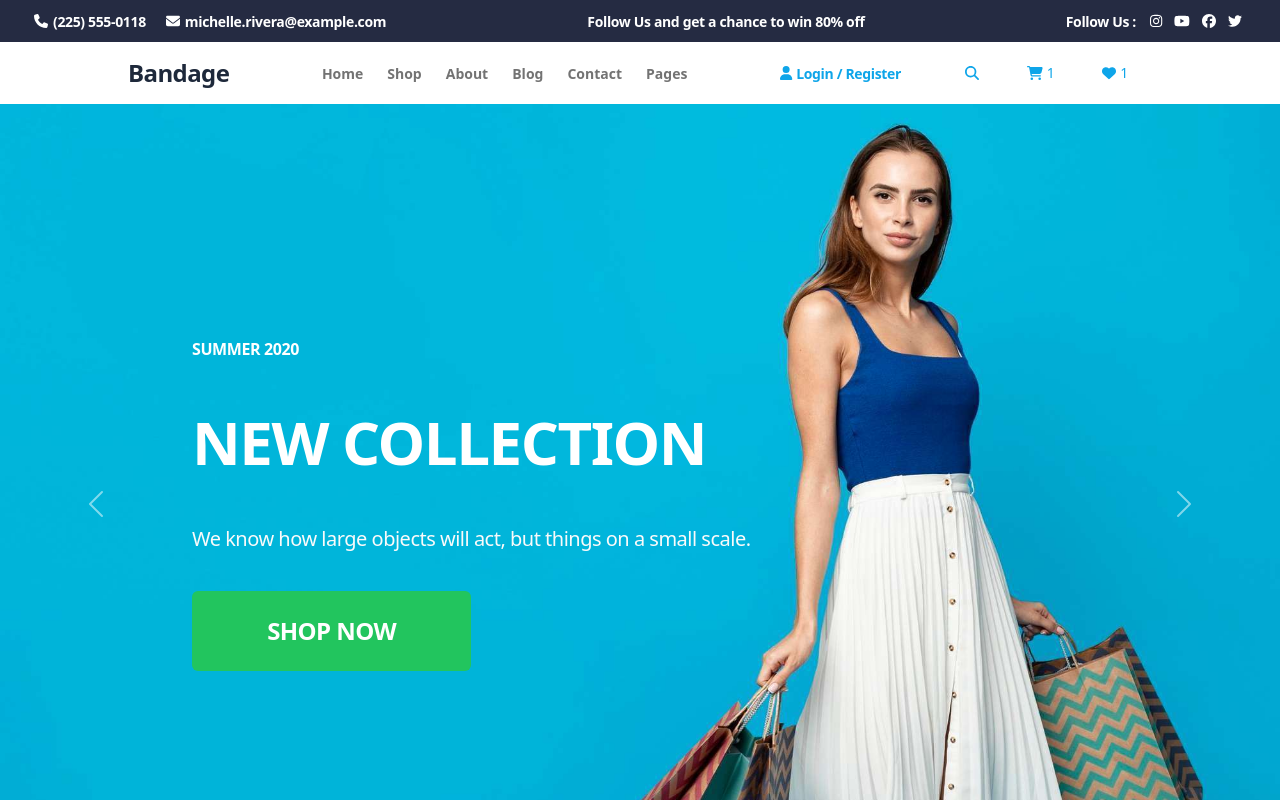
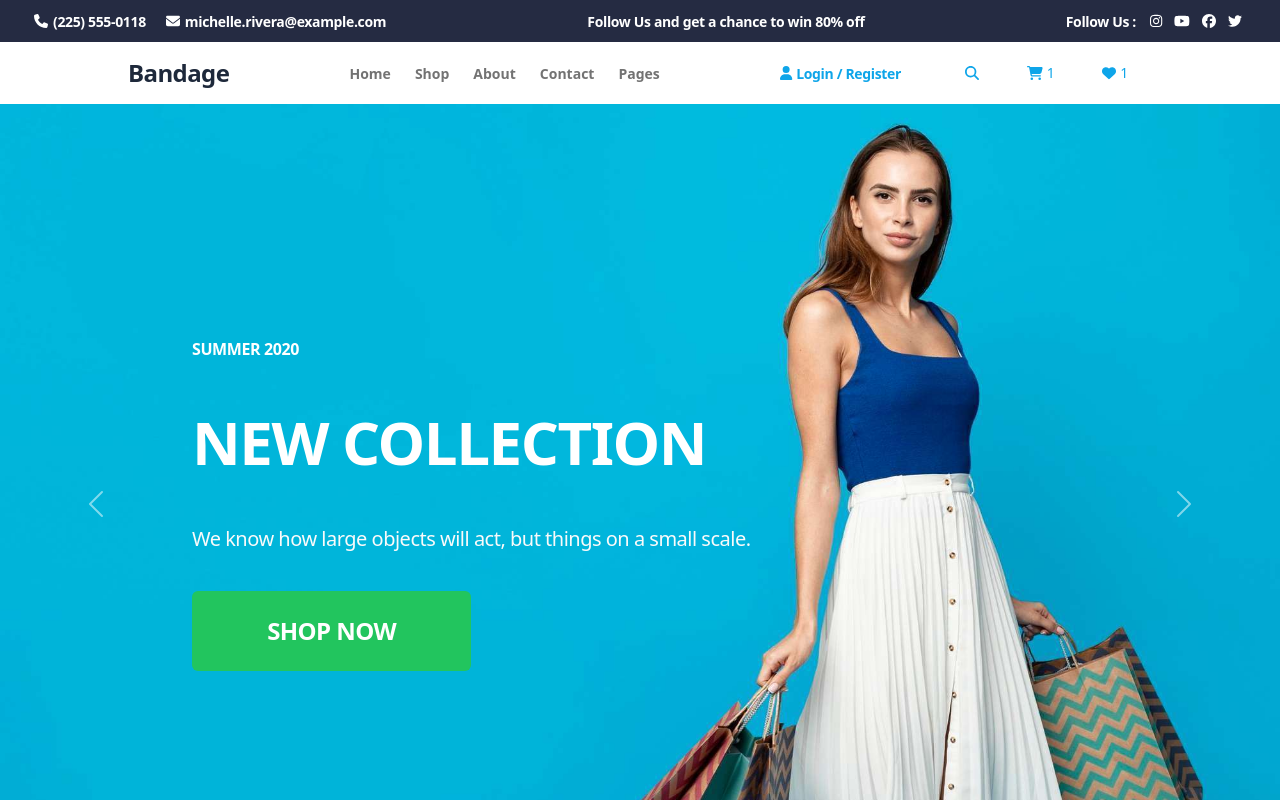
Before and after one commit to malidegirmenci/ReaCommerce-Frontend, a React (Vite) app: page / in a window 1280 px wide. Shown: the top 800 px of the page. Built offline with nearby package versions, Linux system fonts and the light colour scheme.

Commit message:
blog page removed

```diff
--- a/src/layout/Header.jsx
+++ b/src/layout/Header.jsx
@@ -40,7 +40,6 @@ export default function Header() {
                         ['Home', '/'],
                         ['Shop', '/shopping'],
                         ['About', '/about'],
-                        ['Blog', '/blog'],
                         ['Contact', '/contact'],
                         ['Pages', '/pages']
                     ].map(([title, url], idx) => (
```
